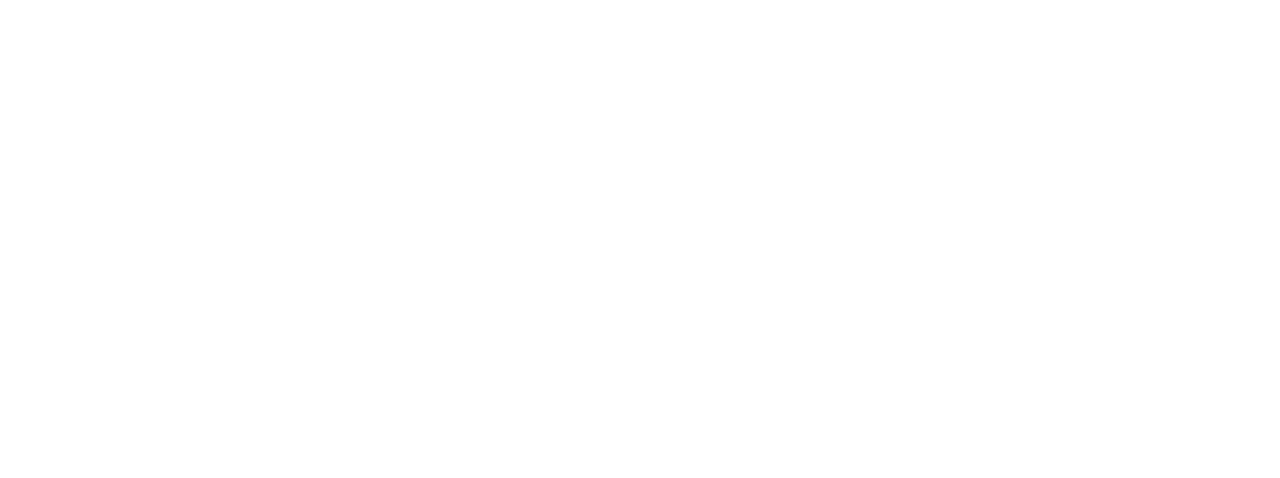
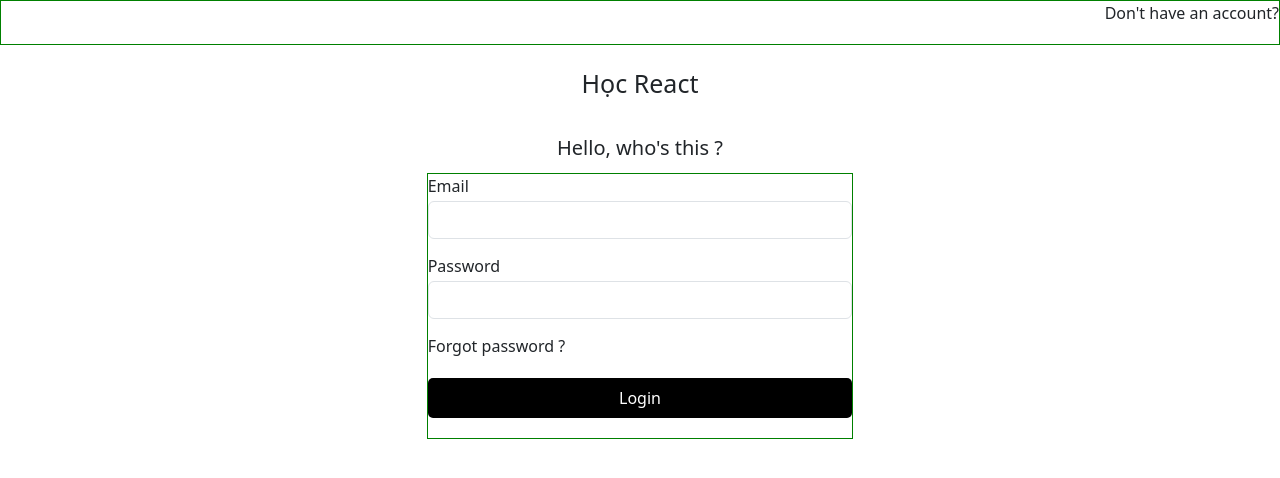
Before and after one commit to tquang2410/hoc-reactjs, a React (Create React App) app: page /login in a window 1280 px wide. Before the commit this address had no page. Shown: the top 478 px of the page. Built offline with nearby package versions, Linux system fonts and the light colour scheme.

Commit message:
Design login

```diff
--- a/src/components/Admin/Content/ManageUser.js
+++ b/src/components/Admin/Content/ManageUser.js
@@ -12,6 +12,7 @@
 const ManageUser = (props) => {
     const LIMIT_USER = 6;
     const [pageCount, setPageCount] = useState(0);
+    const [currentPage, setCurrentPage] = useState(1);
 
     const [showModalCreateUser, setShowModalCreateUser] = useState(false);
     const [showModalViewUser, setShowModalViewUser] = useState(false);
@@ -82,12 +83,17 @@
                         handleClickBtnDelete={handleClickBtnDelete}
                         fetchListUsersWithPaginate={fetchListUsersWithPaginate}
                         pageCount={pageCount}
+                        currentPage={currentPage}
+                        setCurrentPage={setCurrentPage}
                     />
                 </div>
                 <ModalCreateUser
                     show={showModalCreateUser}
                     setShow={setShowModalCreateUser}
                     fetchListUsers={fetchListUsers}
+                    fetchListUsersWithPaginate={fetchListUsersWithPaginate}
+                    currentPage={currentPage}
+                    setCurrentPage={setCurrentPage}
                 />
                 <ModalUpdateUSer
                     show={showModalUpdateUser}
@@ -95,6 +101,9 @@
                     dataUpdate={dataUpdate}
                     fetchListUsers={fetchListUsers}
                     resetUpdateData={resetUpdateData}
+                    fetchListUsersWithPaginate={fetchListUsersWithPaginate}
+                    currentPage={currentPage}
+                    setCurrentPage={setCurrentPage}
                 />
                 <ViewUser
                     show={showModalViewUser}
@@ -108,6 +117,9 @@
                     setShow={setShowModalDeleteUser}
                     dataDelete={dataDelete}
                     fetchListUsers={fetchListUsers}
+                    fetchListUsersWithPaginate={fetchListUsersWithPaginate}
+                    currentPage={currentPage}
+                    setCurrentPage={setCurrentPage}
                 />
             </div>
 
--- a/src/components/Admin/Content/ModalCreateUser.js
+++ b/src/components/Admin/Content/ModalCreateUser.js
@@ -53,14 +53,14 @@
             toast.error('Invalid password');
             return;
         }
-
-
         // Goi API
        let data = await postCreateNewUser(email, password, username, role, image);
        if (data && data.EC === 0) {
            toast.success(data.EM);
            handleClose();
-           await props.fetchListUsers();
+           // await props.fetchListUsers();
+           props.setCurrentPage(1);
+           await props.fetchListUsersWithPaginate(1)
        }
        if(data && data.EC !== 0 ) {
               toast.error(data.EM);
--- a/src/components/Admin/Content/ModalDeleteUser.js
+++ b/src/components/Admin/Content/ModalDeleteUser.js
@@ -13,7 +13,9 @@
         if (data && data.EC === 0) {
             toast.success(data.EM);
             handleClose();
-            await props.fetchListUsers();
+            // await props.fetchListUsers();
+            props.setCurrentPage(1);
+            await props.fetchListUsersWithPaginate(1)
         }
         if(data && data.EC !== 0 ) {
             toast.error(data.EM);
--- a/src/components/Admin/Content/ModalUpdateUser.js
+++ b/src/components/Admin/Content/ModalUpdateUser.js
@@ -73,7 +73,9 @@
         if (data && data.EC === 0) {
             toast.success(data.EM);
             handleClose();
-            await props.fetchListUsers();
+            // await props.fetchListUsers();
+            props.setCurrentPage(1);
+            await props.fetchListUsersWithPaginate(props.currentPage)
         }
         if(data && data.EC !== 0 ) {
             toast.error(data.EM);
--- a/src/components/Admin/Content/TableUserPaginate.js
+++ b/src/components/Admin/Content/TableUserPaginate.js
@@ -8,6 +8,7 @@
         // console.log(`User requested page number ${event.selected}`);
         const page = +event.selected + 1;
         props.fetchListUsersWithPaginate(page);
+        props.setCurrentPage(page);
     };
     return (
         <>
@@ -73,6 +74,7 @@
                 containerClassName="pagination"
                 activeClassName="active"
                 renderOnZeroPageCount={null}
+                forcePage={props.currentPage - 1 }
             />
             </div>
         </>
--- /dev/null
+++ b/src/components/Auth/Login.js
@@ -0,0 +1,49 @@
+import { useState } from 'react';
+import './Login.scss';
+
+const Login = (props) => {
+    const [email, setEmail] = useState('');
+    const [password, setPassword] = useState('');
+    const handleLogin = () => {
+        alert("Login success");
+    }
+    return(
+        <div className='login-container'>
+            <div className='header'>
+                Don't have an account?
+            </div>
+            <div className='title col-4 mx-auto'>
+                Học React
+            </div>
+            <div className='welcome col-4 mx-auto'>
+                Hello, who's this ?
+            </div>
+            <div className='content-form col-4 mx-auto'>
+                <div>
+                    <label>Email</label>
+                    <input type={"email"}
+                           className='form-control'
+                           value={email}
+                           onChange={(event)=> setEmail(event.target.value)}
+                    />
+                </div>
+                <div>
+                    <label>Password</label>
+                    <input type={"password"}
+                           className='form-control'
+                           value={password}
+                           onChange={(event)=> setPassword(event.target.value)}
+                    />
+                </div>
+                <span className='forgot-password'>Forgot password ?</span>
+                <div>
+                    <button
+                        className='btn-submit'
+                        onClick = {() => handleLogin()}
+                    > Login </button>
+                </div>
+            </div>
+        </div>
+    )
+}
+export default Login;
--- /dev/null
+++ b/src/components/Auth/Login.scss
@@ -0,0 +1,33 @@
+.login-container {
+  .header {
+    height: 45px;
+    text-align: right;
+    border: 1px solid green;
+  }
+  .title {
+    font-size: 25px;
+    padding: 20px 0;
+    text-align: center;
+  }
+  .welcome {
+    font-size: 20px;
+    padding: 10px 0;
+    text-align: center;
+  }
+  .content-form {
+    border: 1px solid green;
+    input {
+      margin-bottom: 15px ;
+      margin-top: 3px;
+    }
+    button {
+      width: 100%;
+      height: 40px;
+      border: none;
+      border-radius: 5px;
+      margin: 20px 0;
+      color: white;
+      background: black;
+    }
+  }
+}
--- a/src/components/Header/Header.js
+++ b/src/components/Header/Header.js
@@ -2,9 +2,14 @@
 import Nav from 'react-bootstrap/Nav';
 import Navbar from 'react-bootstrap/Navbar';
 import NavDropdown from 'react-bootstrap/NavDropdown';
-import { NavLink } from "react-router-dom";
+import { NavLink, useNavigate } from "react-router-dom";
 import React from 'react'
 const Header = () => {
+    const navigate = useNavigate();
+    const handleLogin = () => {
+      // Điều hướng đến trang đăng nhập
+        navigate('/login');
+    }
   return (
     <Navbar bg="lg" className="bg-body-tertiary">
       <Container>
@@ -19,7 +24,7 @@
 
           </Nav>
           <Nav>
-            <button className='btn-login'> Login</button>
+            <button className='btn-login' onClick={() => handleLogin()}> Login</button>
             <button className='btn-signup'> SignUp</button>
           {/* <NavDropdown title="Settings" id="basic-nav-dropdown">
               <NavDropdown.Item >Log in</NavDropdown.Item>
--- a/src/index.js
+++ b/src/index.js
@@ -11,6 +11,7 @@
 import HomePage from './components/Home/HomePage';
 import ManageUser from './components/Admin/Content/ManageUser.js';
 import DashBoard from './components/Admin/Content/DashBoard.js';
+import Login from "./components/Auth/Login";
 
 const root = ReactDOM.createRoot(document.getElementById('root'));
 root.render(
@@ -27,6 +28,9 @@
         <Route index element={<DashBoard />} />
         <Route path="manage-users" element={<ManageUser />} />
       </Route>
+        <Route path="/login" element={<Login />}>
+
+        </Route>
     </Routes>
     </BrowserRouter>
 
```
Also changed, not shown: src/components/Auth/LoginClone.js (added, +25 -0 lines), 1 other file (tests, documents, lock files or other folders).
